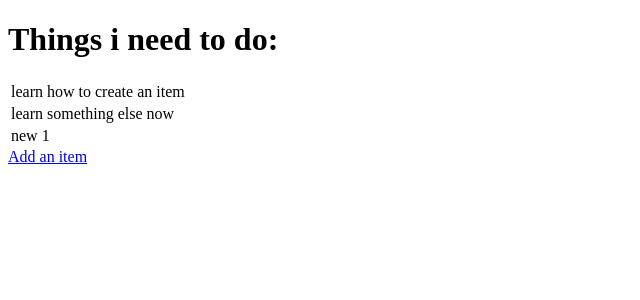
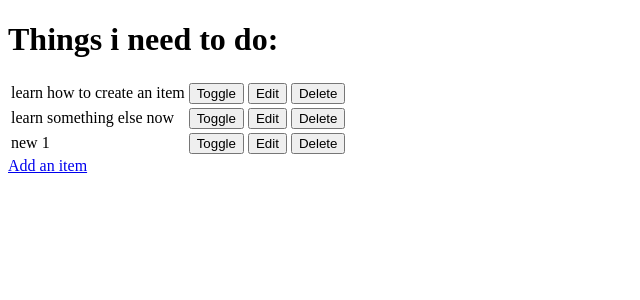
Before and after one commit to BrianStritch/django-introduction, a Django app: page / in a window 1280 px wide. Shown: the top 300 px of the page, without its empty margins (0-640 px from the left). Run offline with Django 3.2, Linux system fonts and the light colour scheme; data comes from the database, SQL or seed files in the repository; both versions use the stored data as it was after the commit.

Commit message:
add toggle and delete CRUD functionality to our rendered page

```diff
--- a/django_todo/urls.py
+++ b/django_todo/urls.py
@@ -15,10 +15,14 @@ Including another URLconf
 """
 from django.contrib import admin
 from django.urls import path
-from todo.views import get_todo_list, add_item
+# from todo.views import get_todo_list, add_item, edit_item, toggle_item
+from todo import views
 
 urlpatterns = [
     path('admin/', admin.site.urls),
-    path('', get_todo_list, name='get_todo_list'),
-    path('add', add_item, name='add')
+    path('', views.get_todo_list, name='get_todo_list'),
+    path('add', views.add_item, name='add'),
+    path('edit/<item_id>', views.edit_item, name='edit'),
+    path('toggle/<item_id>', views.toggle_item, name='toggle'),
+    path('delete/<item_id>', views.delete_item, name='delete')
 ]
--- a/todo/templates/todo/todo_list.html
+++ b/todo/templates/todo/todo_list.html
@@ -17,6 +17,21 @@
                 {% else %}
                     <td>{{ item.name }}</td>
                 {% endif %}
+                <td>
+                    <a href="/toggle/{{ item.id }}">
+                        <button>Toggle</button>
+                    </a>
+                </td>
+                <td>
+                    <a href="/edit/{{ item.id }}">
+                        <button>Edit</button>
+                    </a>
+                </td>
+                <td>
+                    <a href="/delete/{{ item.id }}">
+                        <button>Delete</button>
+                    </a>
+                </td>
             </tr>
             {% empty %}
             <tr><td>You have nothing to do!</td></tr>
--- a/todo/views.py
+++ b/todo/views.py
@@ -1,4 +1,4 @@
-from django.shortcuts import render, redirect
+from django.shortcuts import render, redirect, get_object_or_404
 from .models import Item
 from .forms import ItemForm
 
@@ -28,3 +28,30 @@ def add_item(request):
     }
 
     return render(request, 'todo/add_item.html', context)
+
+
+def edit_item(request, item_id):
+    item = get_object_or_404(Item, id=item_id)
+    if request.method == "POST":
+        form = ItemForm(request.POST, instance=item)
+        if form.is_valid():
+            form.save()
+            return redirect('get_todo_list')
+    form = ItemForm(instance=item)
+    context = {
+        'form': form
+    }
+
+    return render(request, 'todo/edit_item.html', context)
+
+def toggle_item(request, item_id):
+    item = get_object_or_404(Item, id=item_id)
+    item.done = not item.done
+    item.save()
+    return redirect('get_todo_list')
+
+
+def delete_item(request, item_id):
+    item = get_object_or_404(Item, id=item_id)
+    item.delete()
+    return redirect('get_todo_list')
```
Also changed, not shown: todo/templates/todo/edit_item.html (added, +35 -0 lines), README.md, db.sqlite3.
